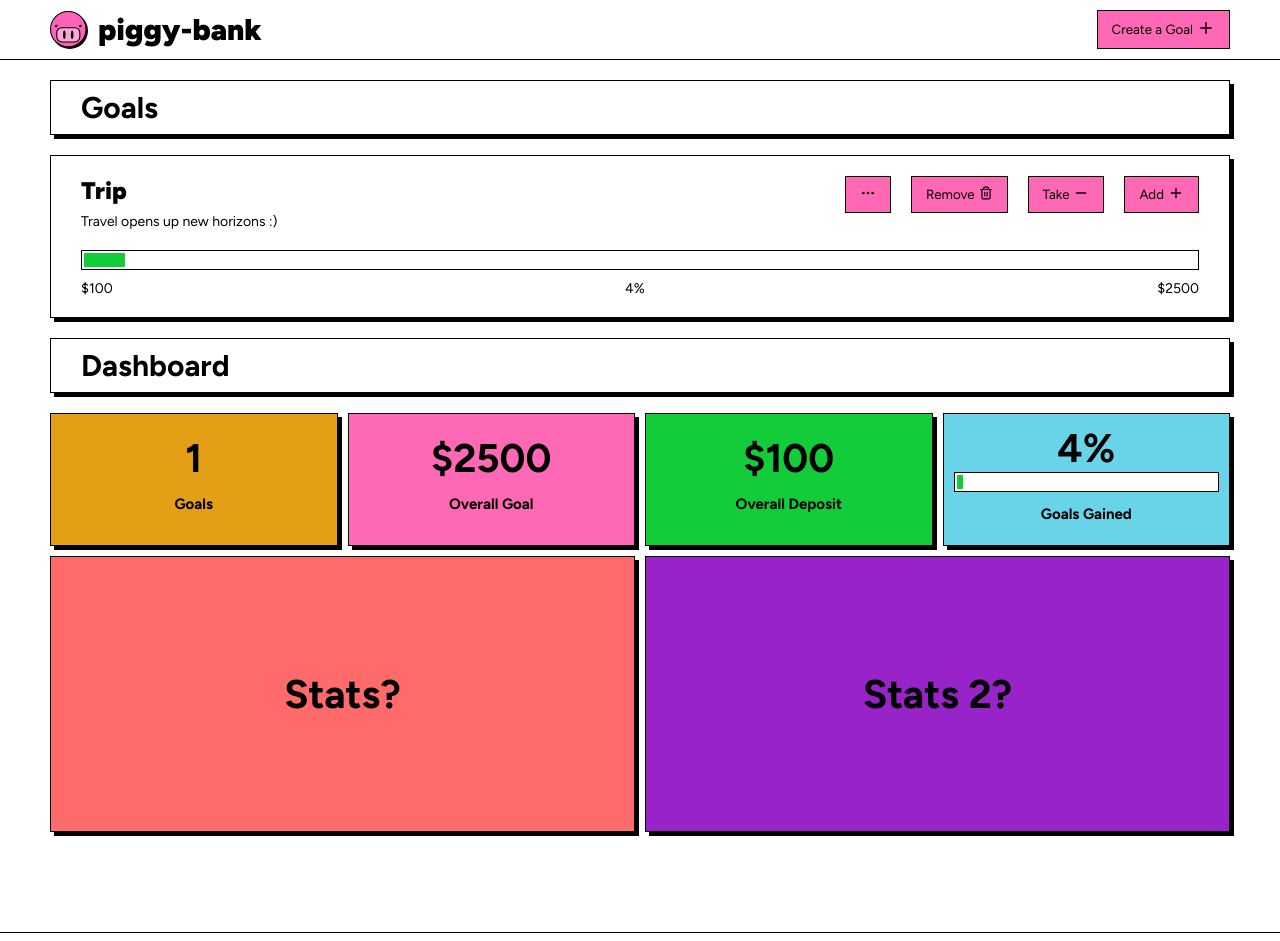
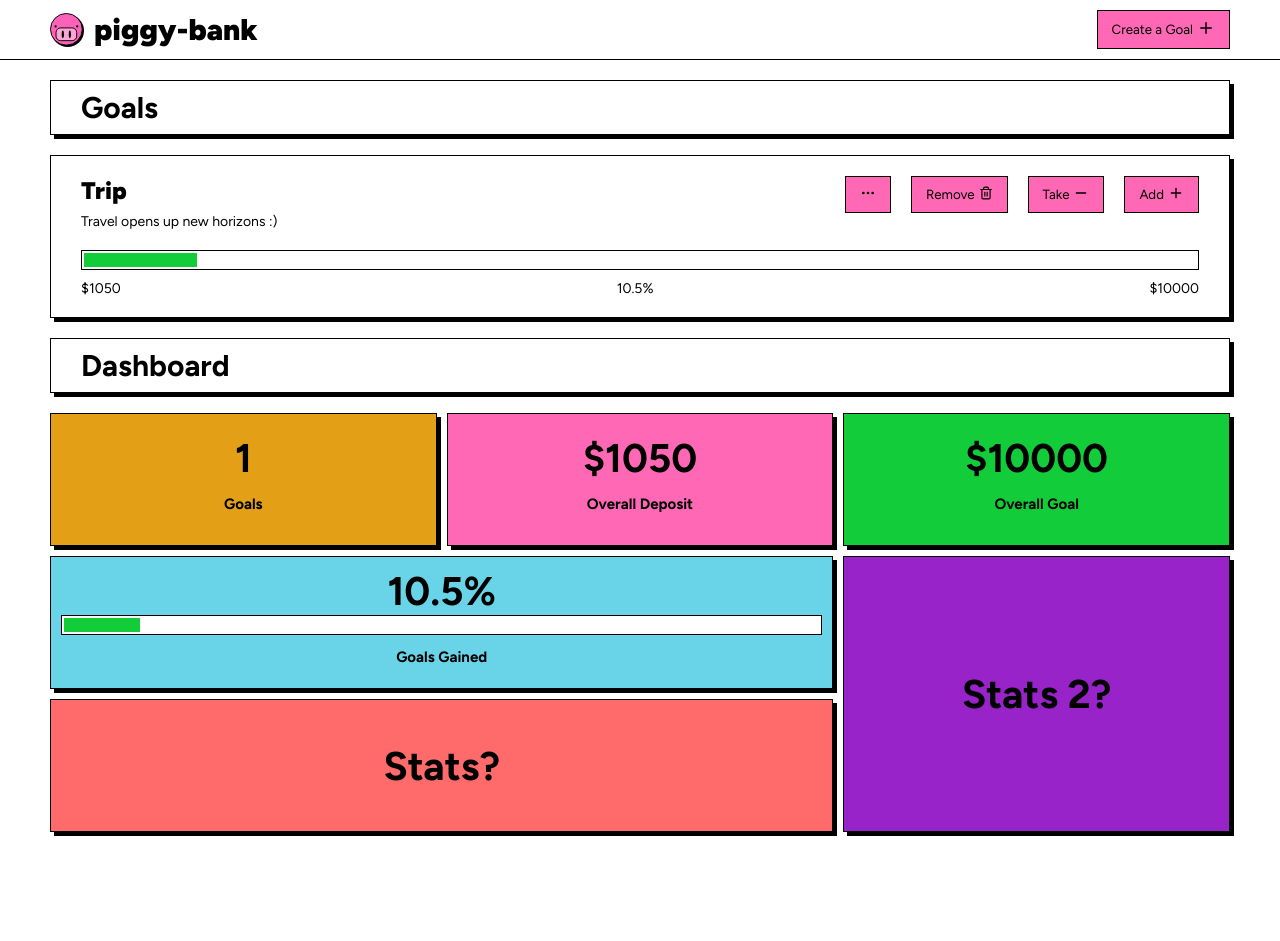
Before and after one commit to zhuk1707/piggy-bank-app, a React (Vite) app: page / in a window 1280 px wide. Shown: the top 941 px of the page. Built offline with nearby package versions, Linux system fonts and the light colour scheme.

Commit message:
fix: sumProperty

```diff
--- a/src/App.css
+++ b/src/App.css
@@ -13,7 +13,6 @@
   --bright-green: #13cc3a;
   --bright-blue: #69d4e8;
   --drop-shadow-filter: drop-shadow(4px 4px 0 black);
-
 }
 
 
@@ -31,44 +30,6 @@ body {
   max-width: 1200px;
   margin: 0 auto;
   padding: 0 10px;
-}
-
-.header {
-  background: white;
-  max-height: 6rem;
-  border-bottom: 1px solid black;
-  padding: 1rem 0;
-  margin-bottom: 20px;
-}
-
-.header__inner {
-  display: flex;
-  justify-content: space-between;
-  align-items: center;
-}
-
-.logo {
-  font-size: 3rem;
-  font-weight: 900;
-  display: flex;
-  align-items: center;
-  gap: 1rem;
-  color: black;
-  text-decoration: none;
-}
-
-.logoIcon {
-  height: 38px;
-  width: 38px;
-  transition: all .3s ease;
-}
-
-.logoIcon > img {
-  width: 100%;
-}
-
-.logoTitle {
-
 }
 
 .cards {
--- a/src/components/Dashboard/DashboardGrid/DashboardGrid.module.css
+++ b/src/components/Dashboard/DashboardGrid/DashboardGrid.module.css
@@ -18,12 +18,12 @@
 .gridContainer {
   display: grid;
   gap: 1rem;
-  grid-template-columns: repeat(4, 1fr);
-  grid-template-rows: repeat(3, 1fr);
+  grid-template-columns: repeat(3, 1fr);
+  grid-template-rows: repeat(4, 1fr);
   grid-template-areas:
-    "item1 item2 item3 item4"
-    "item5 item5 item6 item6"
-    "item5 item5 item6 item6"
+    "item1 item2 item3"
+    "item4 item4 item6"
+    "item5 item5 item6"
 }
 
 .item1 {
--- a/src/components/Dashboard/DashboardGrid/DashboardGrid.tsx
+++ b/src/components/Dashboard/DashboardGrid/DashboardGrid.tsx
@@ -7,14 +7,13 @@ import {useSelector} from "react-redux";
 import type {RootState} from "../../../store/store.ts";
 
 export default function DashboardGrid() {
-  const goalsList = useSelector((state:RootState) => state.goalsList)
+  const goalsList = useSelector((state: RootState) => state.goalsList)
 
   const overallGoalsValue = sumProperty(goalsList, "goal")
-  const overallDeposit = sumProperty(goalsList, "deposit")
-  const percentage = overallGoalsValue && overallDeposit
+  const overallDeposit: number = sumProperty(goalsList, "deposit")
+  const percentage: number = overallGoalsValue && overallDeposit
     ? formatNumber(getPercentage(overallGoalsValue, overallDeposit))
     : 0
-
 
 
   return (
@@ -26,16 +25,17 @@ export default function DashboardGrid() {
 
       <div className={styles.item2}>
         <h1>
-          ${overallGoalsValue}
+          ${overallDeposit}
         </h1>
-        <h2>Overall Goal</h2>
+        <h2>Overall Deposit</h2>
+
       </div>
 
       <div className={styles.item3}>
         <h1>
-          ${overallDeposit}
+          ${overallGoalsValue}
         </h1>
-        <h2>Overall Deposit</h2>
+        <h2>Overall Goal</h2>
       </div>
 
       <div className={styles.item4}>
--- a/src/components/Footer/Footer.module.css
+++ b/src/components/Footer/Footer.module.css
@@ -31,3 +31,28 @@ footer {
   display: flex;
   justify-content: right;
 }
+
+
+.logo {
+  font-size: 3rem;
+  font-weight: 900;
+  display: flex;
+  align-items: center;
+  gap: 1rem;
+  color: black;
+  text-decoration: none;
+}
+
+.logoIcon {
+  height: 34px;
+  width: 34px;
+  transition: all .3s ease;
+}
+
+.logoIcon > img {
+  width: 100%;
+}
+
+.logoTitle {
+
+}
--- a/src/components/Footer/Footer.tsx
+++ b/src/components/Footer/Footer.tsx
@@ -9,11 +9,11 @@ function Footer() {
     <footer className={style.footer}>
       <div className="container">
         <div className={style.footer__inner}>
-          <a className="logo logo_header" href='#'>
-            <div className="logoIcon">
+          <a className={style.logo} href='#'>
+            <div className={style.logoIcon}>
               <img src={logo} alt=""/>
             </div>
-            <div className="logoTitle">
+            <div className={style.logoTitle}>
               piggy-bank
             </div>
           </a>
--- /dev/null
+++ b/src/components/Header/Header.module.css
@@ -0,0 +1,37 @@
+.header {
+  background: white;
+  max-height: 6rem;
+  border-bottom: 1px solid black;
+  padding: 1rem 0;
+  margin-bottom: 20px;
+}
+
+.inner {
+  display: flex;
+  justify-content: space-between;
+  align-items: center;
+}
+
+.logo {
+  font-size: 3rem;
+  font-weight: 900;
+  display: flex;
+  align-items: center;
+  gap: 1rem;
+  color: black;
+  text-decoration: none;
+}
+
+.logoIcon {
+  height: 34px;
+  width: 34px;
+  transition: all .3s ease;
+}
+
+.logoIcon > img {
+  width: 100%;
+}
+
+.logoTitle {
+
+}
--- a/src/components/Header/Header.tsx
+++ b/src/components/Header/Header.tsx
@@ -1,33 +1,32 @@
+import styles from "./Header.module.css";
 import Button from "../Button/Button.tsx";
-import {Plus} from "lucide-react";
-import logo from '../../assets/logo.svg'
-import {useDispatch} from "react-redux";
-import {toggleModal} from "../../feature/modalSlice.ts";
+import { Plus } from "lucide-react";
+import logo from "../../assets/logo.svg";
+import { useDispatch } from "react-redux";
+import { toggleModal } from "../../feature/modalSlice.ts";
 
 function Header() {
-  const dispatch = useDispatch()
+  const dispatch = useDispatch();
 
   return (
-    <header className="header">
-      <div className="container">
-        <div className="header__inner">
-          <a className="logo logo_header" href='#'>
-            <div className="logoIcon">
-              <img src={logo} alt=""/>
+    <header className={styles.header}>
+      <div className={'container'}>
+        <div className={styles.inner}>
+          <a className={`${styles.logo}`} href="#">
+            <div className={styles.logoIcon}>
+              <img src={logo} alt="" />
             </div>
-            <div className="logoTitle">
-              piggy-bank
-            </div>
+            <div className={styles.logoTitle}>piggy-bank</div>
           </a>
           <Button
-            title={"Create a Goal"}
-            icon={<Plus strokeWidth={2} size={18}/>}
+            title="Create a Goal"
+            icon={<Plus strokeWidth={2} size={18} />}
             onClick={() => dispatch(toggleModal())}
           />
         </div>
       </div>
     </header>
-  )
+  );
 }
 
-export default Header
+export default Header;
--- a/src/feature/goalsSlice.ts
+++ b/src/feature/goalsSlice.ts
@@ -15,7 +15,13 @@ export type GoalsList = {
 
 const initialStorage: GoalsList = {
   goals: {
-    '1': {id: '1', title: "Trip", subtitle: "Travel opens up new horizons :)", deposit: 100, goal: 2500},
+    '1': {
+      id: '1',
+      title: "Trip",
+      subtitle: "Travel opens up new horizons :)",
+      deposit: 1050,
+      goal: 10000
+    },
   },
   goalsId: ['1'],
 };
--- a/src/utils/formatNumber.ts
+++ b/src/utils/formatNumber.ts
@@ -1,5 +1,5 @@
-const formatNumber = (num: number): string => {
-  return Number.isInteger(num) ? num.toString() : num.toFixed(2);
+const formatNumber = (num: number): number => {
+  return Number.isInteger(num) ? num : Number(num.toFixed(2));
 };
 
 export default formatNumber
--- a/src/utils/sumProperty.ts
+++ b/src/utils/sumProperty.ts
@@ -1,15 +1,13 @@
-import type {Goal, GoalsList} from "../main.tsx";
-
+import type {Goal, GoalsList} from "../feature/goalsSlice.ts";
 
 const sumProperty = (goalsList: GoalsList, property: keyof Goal): number => {
   const goals = goalsList.goals
-  const goalsId = goalsList.goalsId
+  const goalsArr = Object.values(goals)
 
-  return goalsId.reduce((total, id) => {
-    const goalObj = goals[id]
-    const value = goalObj[property];
-    return typeof value === "number" ? total + value : total;
-  }, 0);
+  return goalsArr.reduce((previousValue, currentValue) => {
+    return previousValue + Number(currentValue[property])
+  }, 0 )
+
 };
 
 
```
